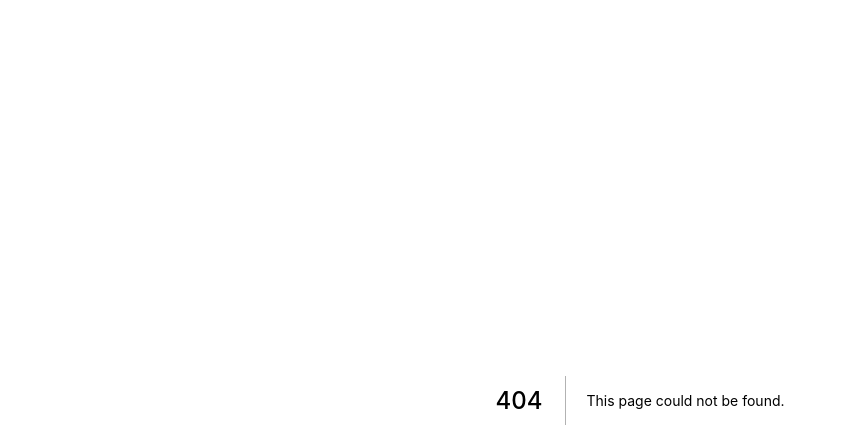
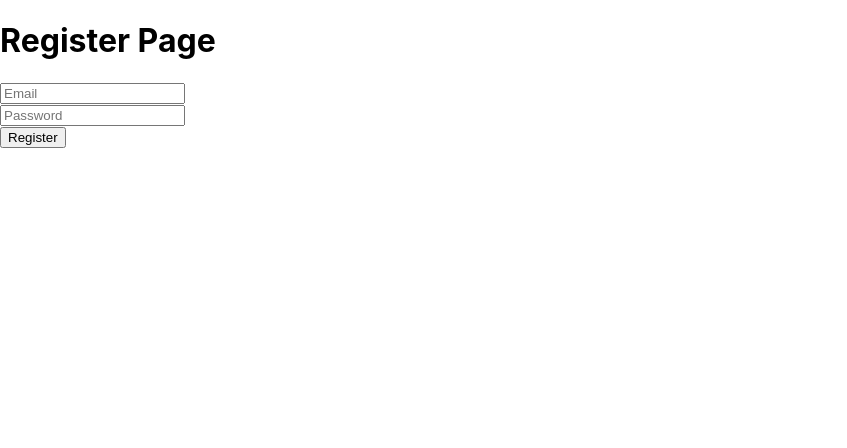
Before and after one commit to youone04/belajarNextJS, a Next.js app: page /auth/register in a window 1280 px wide. Before the commit this address had no page. Shown: the top 448 px of the page, without its empty margins (0-847 px from the left). Built offline with nearby package versions, Linux system fonts and the light colour scheme.

Commit message:
make page register connect api

```diff
--- /dev/null
+++ b/pages/auth/register.js
@@ -0,0 +1,50 @@
+import { useState } from 'react';
+
+const Register = () => {
+    const [fileds , setFileds] = useState({
+        email: '',
+        password: ''
+    });
+
+    const handleSubmit = async(e) => {
+        e.preventDefault();
+        // console.log(fileds)
+        const register = await fetch('/api/auth/register' ,{
+            method: 'POST',
+            body: JSON.stringify(fileds),
+            headers: {
+                'Content-Type': 'application/json'
+            }
+        });
+        const registerRe = await register.json();
+        console.log(registerRe)
+
+
+    }
+
+    const hanldeChange = (e) =>{
+        const name = e.target.getAttribute('name');
+        setFileds({
+            ...fileds,
+            [name]: e.target.value
+        })
+
+    }
+
+    return(
+        <div>
+            <h1>Register Page</h1>
+
+            <div>
+                <form onSubmit={handleSubmit.bind(this)}>
+                    <input type="text" name="email" placeholder="Email" onChange={hanldeChange.bind(this)} /> <br/>
+                    <input type="password" name="password" placeholder="Password" onChange={hanldeChange.bind(this)}  /> <br/>
+                    <button type="submit">
+                        Register
+                    </button>
+                </form>
+            </div>
+        </div>
+    )
+}
+export default Register;
```
